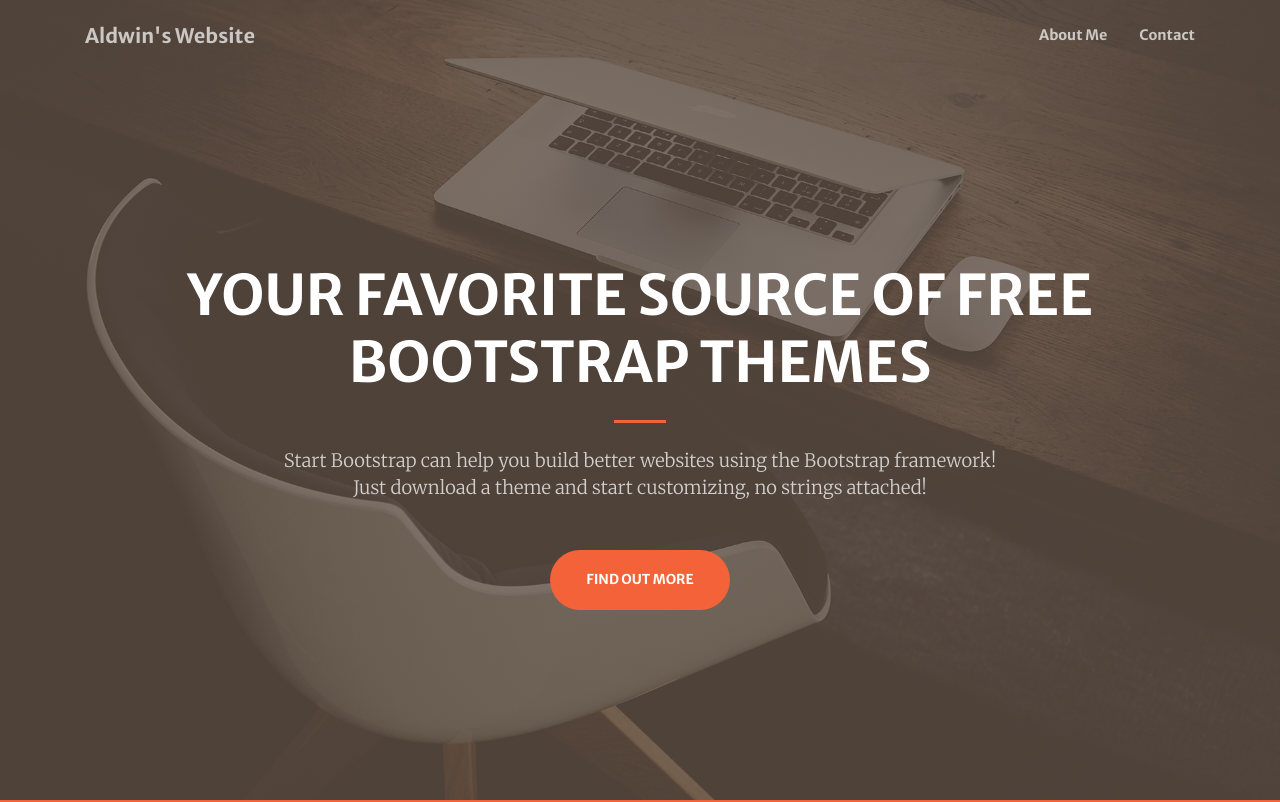
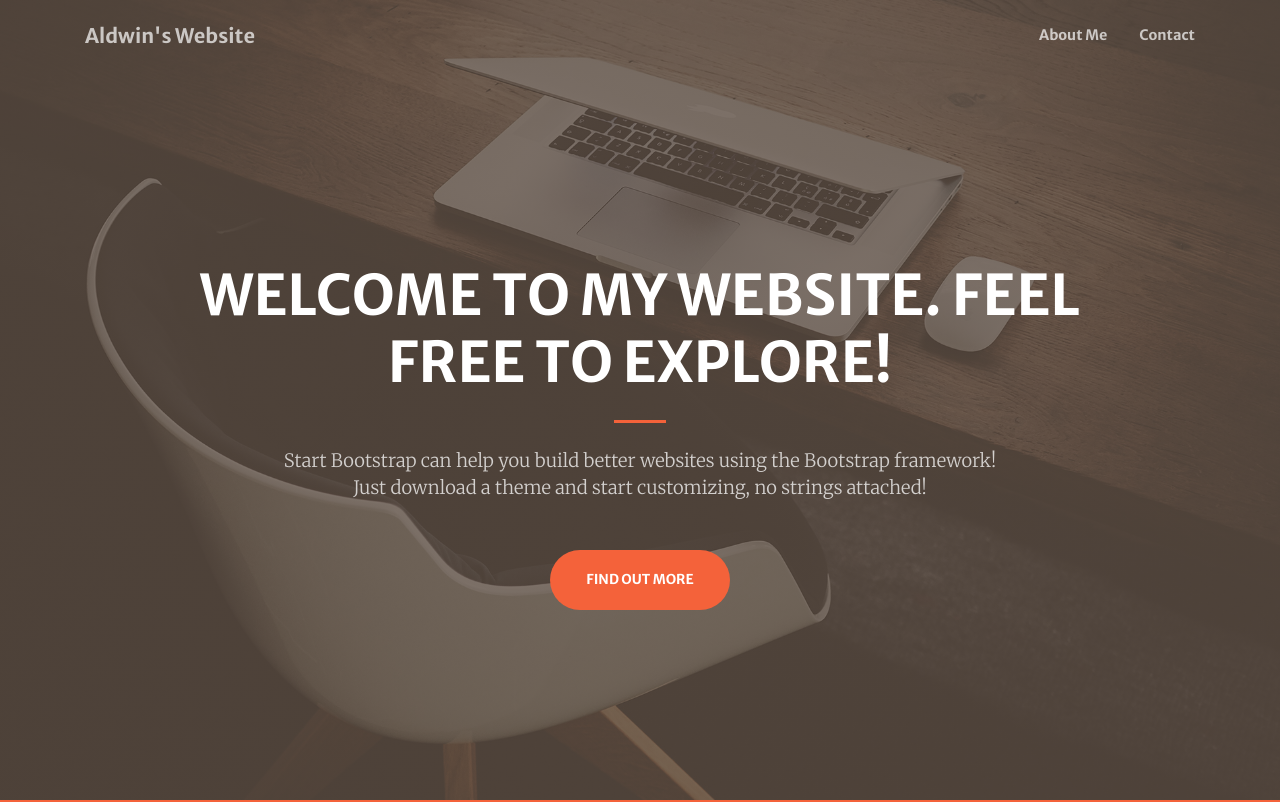
Before and after one commit to Aldwin0131/test, a website with bundled scripts: page index.html in a window 1280 px wide. Shown: the top 802 px of the page. Built offline with nearby package versions, Linux system fonts and the light colour scheme.

Commit message:
update Sentence

```diff
--- a/index.html
+++ b/index.html
@@ -52,7 +52,7 @@
     <div class="container h-100">
       <div class="row h-100 align-items-center justify-content-center text-center">
         <div class="col-lg-10 align-self-end">
-          <h1 class="text-uppercase text-white font-weight-bold">Your Favorite Source of Free Bootstrap Themes</h1>
+          <h1 class="text-uppercase text-white font-weight-bold">Welcome to my Website. Feel free to explore!</h1>
           <hr class="divider my-4">
         </div>
         <div class="col-lg-8 align-self-baseline">
```
